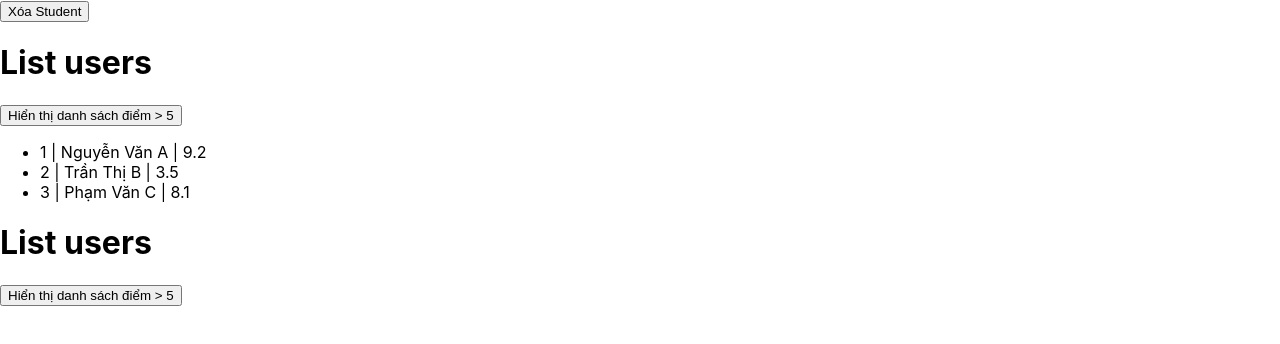
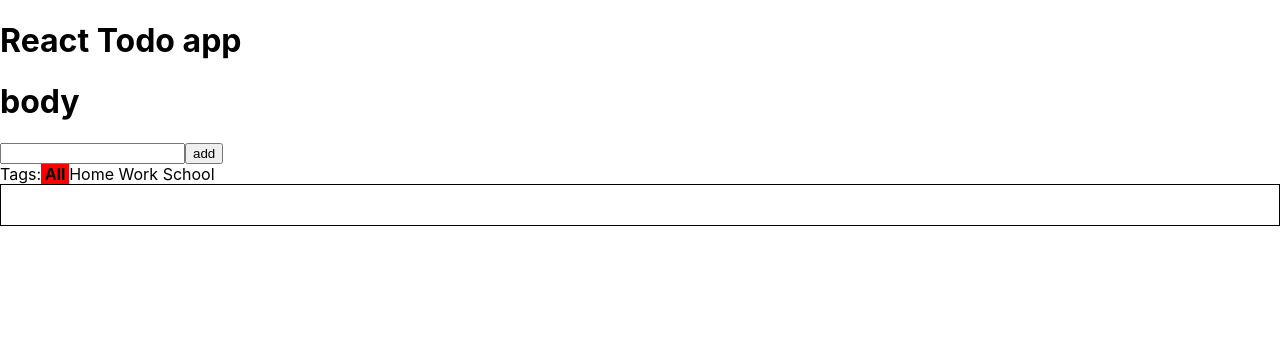
Before and after one commit to trunghongoc/test-reactjs-2009e, a React (Create React App) app: page / in a window 1280 px wide. Shown: the top 344 px of the page. Built offline with nearby package versions, Linux system fonts and the light colour scheme.

Commit message:
Create sample code unit 19

```diff
--- a/package.json
+++ b/package.json
@@ -3,13 +3,16 @@
   "version": "0.1.0",
   "private": true,
   "dependencies": {
+    "@fortawesome/react-fontawesome": "^0.1.13",
     "@testing-library/jest-dom": "^5.11.6",
     "@testing-library/react": "^11.2.2",
     "@testing-library/user-event": "^12.2.2",
+    "node-sass": "^4.14.1",
     "prop-types": "^15.7.2",
     "react": "^17.0.1",
     "react-dom": "^17.0.1",
     "react-scripts": "4.0.1",
+    "uuid": "^8.3.1",
     "web-vitals": "^0.2.4"
   },
   "scripts": {
--- a/src/App.js
+++ b/src/App.js
@@ -1,63 +1,19 @@
 import React from 'react'
 import './App.css'
-import Students from './components/Students'
-import students, { fbUrl as myFbUrl } from './constants/menu'
+import TodoApp from './components/TodoApp'
 
 class App extends React.Component {
   constructor() {
     super()
     this.state = {
-      students,
-      isShowStudents: true
     }
   }
 
-  getGreaterThan5 = () => {
-    this.setState({
-      students: this.state.students.filter(s => s.score > 5)
-    })
-  }
-
-  shouldComponentUpdate(nextProps, nextState) {
-    console.log("shouldComponentUpdate")
-    console.log({
-      oldState: this.state,
-      nextState,
-      oldProps: this.props,
-      nextProps
-    })
-    return true
-  }
-
-  componentWillMount() {
-    console.log("---componentWillMount")
-  }
-
-  componentDidMount() {
-    console.log("---componentDidMount")
-  }
-
-  removeStudents = () => {
-    this.setState({
-      isShowStudents: false
-    })
-  }
-
   render() {
-    console.log("-----render")
-
     return (
-      <div>
-        <button onClick={this.removeStudents}>Xóa Student</button>
-        {
-          this.state.isShowStudents &&
-          <Students
-            students={this.state.students}
-            getGreaterThan5={this.getGreaterThan5} />
-        }
-
-        <Students getGreaterThan5={this.getGreaterThan5} />
-      </div>
+      <>
+        <TodoApp />
+      </>
     )
   }
 }
--- /dev/null
+++ b/src/components/TodoApp/Body/Input.js
@@ -0,0 +1,48 @@
+import React, { Component } from 'react'
+import { v4 as uuid } from 'uuid'
+
+class Input extends Component {
+  constructor() {
+    super()
+    this.state = {
+      value: ''
+    }
+  }
+
+  handleChange = event => {
+    const { value } = event.target
+    this.setState({
+      value
+    })
+  }
+
+  onClick = () => {
+    if (!this.state.value.trim()) {
+      return alert('Hãy nhập nội dung task')
+    }
+
+    if (!this.props.currentTag) {
+      return alert('Hãy chọn 1 tag')
+    }
+
+    // Add task
+    this.props.addNewTask({
+      name: this.state.value,
+      group: this.props.currentTag,
+      uuid: uuid()
+    })
+  }
+
+  render() {
+    const { value } = this.state
+
+    return (
+      <>
+        <input type="text" value={value} onChange={this.handleChange} />
+        <button onClick={this.onClick}>add</button>
+      </>
+    )
+  }
+}
+
+export default Input
--- /dev/null
+++ b/src/components/TodoApp/Body/List.js
@@ -0,0 +1,40 @@
+import React, { Component } from 'react'
+
+class List extends Component {
+  constructor() {
+    super()
+    this.state = {
+    }
+  }
+
+  renderList = () => {
+    const { currentTag } = this.props
+
+    let newList = this.props.list
+    if (currentTag) {
+      newList = this.props.list.filter(task => task.group === currentTag)
+    }
+
+    return newList
+  }
+
+  render() {
+    const list = this.renderList()
+
+    return (
+      <div className="list">
+        {
+          list.map((task, index) => {
+            return <div key={index}>
+              <input type="checkbox" />
+              <span>{task.name}</span>
+              <button onClick={() => this.props.removeTask(task)}>x</button>
+            </div>
+          })
+        }
+      </div>
+    )
+  }
+}
+
+export default List
--- /dev/null
+++ b/src/components/TodoApp/Body/Tags.js
@@ -0,0 +1,35 @@
+import React, { Component } from 'react'
+
+class Tags extends Component {
+  constructor() {
+    super()
+    this.state = {
+      tags: ['Home', 'Work', 'School']
+    }
+  }
+
+  render() {
+    const { currentTag } = this.props
+    const { tags } = this.state
+
+    return (
+      <div className="tags">
+        Tags:
+        <span
+          onClick={() => this.props.setCurrentTag('')}
+          className={ !currentTag ? 'tag-active' : '' }> All </span>
+
+        {
+          tags.map((tag, index) => {
+            return <span
+              className={ currentTag === tag ? 'tag-active' : '' }
+              onClick={() => this.props.setCurrentTag(tag)}
+              key={index}>{tag} </span>
+          })
+        }
+      </div>
+    )
+  }
+}
+
+export default Tags
--- /dev/null
+++ b/src/components/TodoApp/Body/index.js
@@ -0,0 +1,55 @@
+import React, { Component } from 'react'
+import Input from './Input'
+import Tags from './Tags'
+import List from './List'
+
+class Body extends Component {
+  constructor() {
+    super()
+    this.state = {
+      currentTag: '',
+      list: []
+    }
+  }
+
+  setCurrentTag = tag => {
+    this.setState({
+      currentTag: tag
+    })
+  }
+
+  addNewTask = item => {
+    this.setState({
+      list: [...this.state.list, item]
+    })
+  }
+
+  removeTask = task => {
+    this.setState({
+      list: this.state.list.filter(item => item.uuid !== task.uuid)
+    })
+  }
+
+  render() {
+    const { currentTag, list } = this.state
+
+    return (
+      <>
+        <h1>body</h1>
+        <Input
+          currentTag={currentTag}
+          addNewTask={this.addNewTask}
+        />
+
+        <Tags
+          currentTag={currentTag}
+          setCurrentTag={this.setCurrentTag}
+        />
+
+        <List removeTask={this.removeTask} currentTag={currentTag} list={list} />
+      </>
+    )
+  }
+}
+
+export default Body
--- /dev/null
+++ b/src/components/TodoApp/Header.js
@@ -0,0 +1,13 @@
+import React, { Component } from 'react'
+
+class Header extends Component {
+  render() {
+    return (
+      <>
+        <h1>React Todo app</h1>
+      </>
+    )
+  }
+}
+
+export default Header
--- /dev/null
+++ b/src/components/TodoApp/index.js
@@ -0,0 +1,17 @@
+import React, { Component } from 'react'
+import './style.scss'
+import Header from './Header'
+import Body from './Body'
+
+class TodoApp extends Component {
+  render() {
+    return (
+      <div className="todo-app">
+        <Header />
+        <Body />
+      </div>
+    )
+  }
+}
+
+export default TodoApp
--- /dev/null
+++ b/src/components/TodoApp/style.scss
@@ -0,0 +1,10 @@
+.todo-app {
+    .tag-active {
+        background: red;
+        font-weight: bold;
+    }
+    .list {
+        border: 1px solid #000;
+        padding: 20px;
+    }
+}
```
Also changed, not shown: 2 other files (tests, documents, lock files or other folders).
